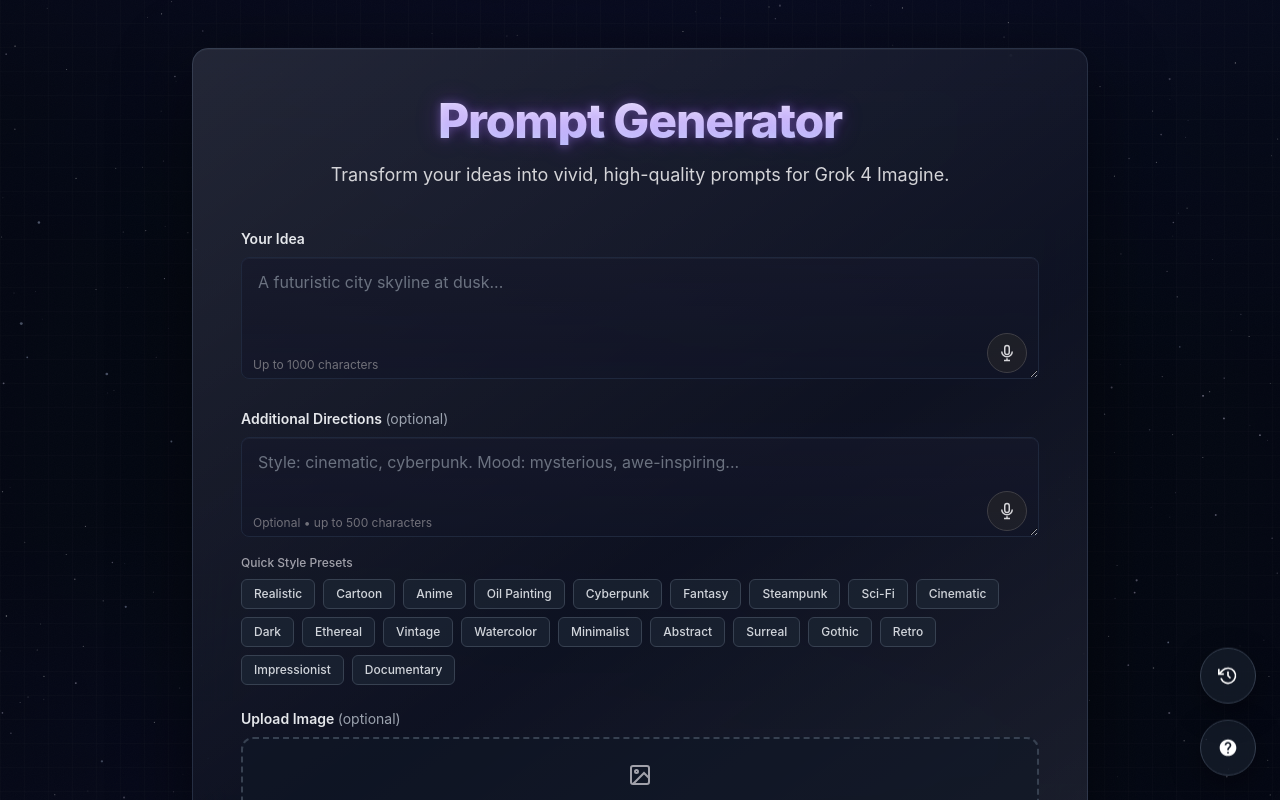
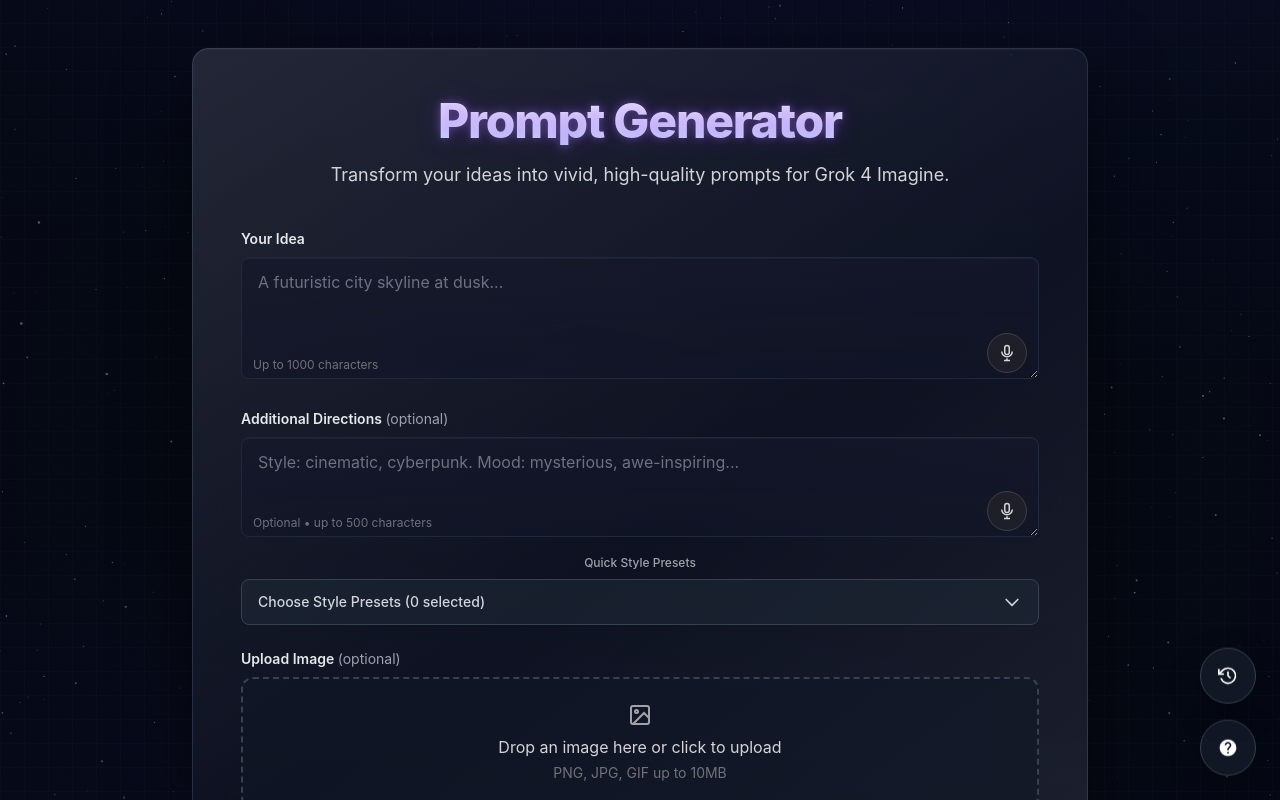
Before and after one commit to AppleLamps/grok-4-prompt, a Next.js app: page / in a window 1280 px wide. Shown: the top 800 px of the page. Built offline with nearby package versions, Linux system fonts and the light colour scheme.

Commit message:
feat: implement style presets dropdown for improved user customization

```diff
--- a/src/pages/index.js
+++ b/src/pages/index.js
@@ -119,6 +119,7 @@
   const [showHistory, setShowHistory] = useState(false);
   const [dictatingTarget, setDictatingTarget] = useState(null);
   const [isJsonMode, setIsJsonMode] = useState(false);
+  const [showStylePresets, setShowStylePresets] = useState(false);
   const imageObjectUrlRef = useRef(null);
   const generateAbortRef = useRef(null);
 
@@ -612,22 +613,46 @@
 
                   {/* Style Preset Buttons */}
                   <div className="mt-3">
-                    <div className="text-xs text-premium-400 mb-2 font-medium">Quick Style Presets</div>
-                    <div className="flex flex-wrap gap-2">
+                    <div className="text-xs text-premium-400 mb-2 font-medium text-center">Quick Style Presets</div>
+
+                    {/* Dropdown for all screen sizes */}
+                    <div className="w-full">
+                      <button
+                        type="button"
+                        onClick={() => setShowStylePresets(!showStylePresets)}
+                        className="w-full px-4 py-3 text-sm font-medium rounded-lg transition-all duration-200 border bg-gray-800/60 border-gray-700 text-gray-300 hover:bg-gray-700/70 hover:border-gray-600 flex items-center justify-between shadow-sm"
+                      >
+                        <span>Choose Style Presets ({activeStyles.size} selected)</span>
+                        <svg
+                          className={`w-5 h-5 transition-transform duration-200 ${showStylePresets ? 'rotate-180' : ''}`}
+                          fill="none"
+                          stroke="currentColor"
+                          viewBox="0 0 24 24"
+                        >
+                          <path strokeLinecap="round" strokeLinejoin="round" strokeWidth={2} d="M19 9l-7 7-7-7" />
+                        </svg>
+                      </button>
+
+                      {showStylePresets && (
+                        <div className="mt-3 p-4 bg-gray-900/70 border border-gray-700 rounded-lg backdrop-blur-sm">
+                          <div className="grid grid-cols-2 sm:grid-cols-3 md:grid-cols-4 lg:grid-cols-5 gap-2 justify-items-center">
                             {Object.keys(stylePresets).map((styleName) => (
                               <button
                                 key={styleName}
                                 type="button"
                                 onClick={() => toggleStyle(styleName)}
-                          className={`px-3 py-1.5 text-xs font-medium rounded-md transition-all duration-200 border ${
+                                className={`w-full px-3 py-2 text-xs font-medium rounded-lg transition-all duration-200 border text-center ${
                                   activeStyles.has(styleName)
-                              ? 'bg-indigo-600/80 border-indigo-500 text-white shadow-md'
-                              : 'bg-gray-800/60 border-gray-700 text-gray-300 hover:bg-gray-700/70 hover:border-gray-600'
+                                    ? 'bg-indigo-600/90 border-indigo-500 text-white shadow-lg shadow-indigo-500/25'
+                                    : 'bg-gray-800/80 border-gray-600 text-gray-200 hover:bg-gray-700/90 hover:border-gray-500 hover:text-white'
                                 }`}
                               >
                                 {styleName}
                               </button>
                             ))}
+                          </div>
+                        </div>
+                      )}
                     </div>
                   </div>
                 </div>
```
Lines whose indentation alone changed are shown as unchanged.
